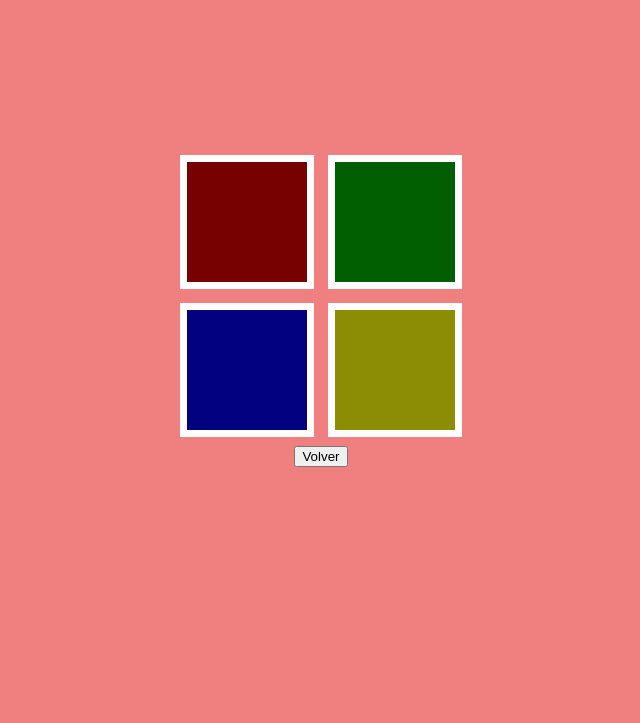
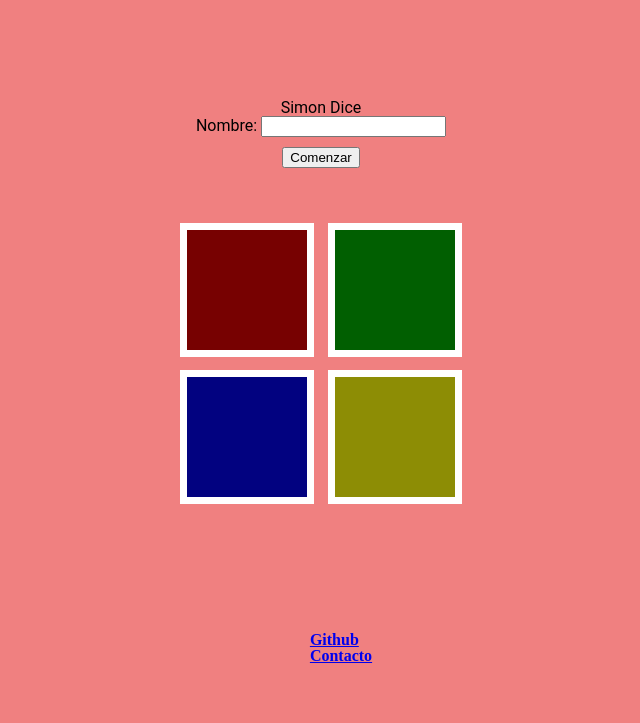
Before and after one commit to florenciamontini/simon_dice_lppa, a plain HTML site: page index.html in a window 1280 px wide. Shown: the whole page, without its empty margins (319-959 px from the left). Drawn offline with Linux system fonts and the light colour scheme.

Commit message:
maquetado de pantallas y estilos css

```diff
--- /dev/null
+++ b/css/estilos.css
@@ -0,0 +1,89 @@
+body {
+    background-color: lightcoral;
+}
+
+#inicio {
+    align-items: center;
+    display: flex;
+    flex-direction: column;
+    margin-top: 100px;
+    font-family: "Roboto", sans-serif;
+}
+
+#pagina {
+    display: block;
+    margin-top: 50px;
+}
+
+#pagina .juego {
+    text-align: center;
+    display: flex;
+    flex-direction: column;
+    width: 100%;
+    height: 100%;
+}
+
+#pagina .juego .juego-fila div {
+    display: inline-block;
+    border: 7px solid white;
+    margin: 5px;
+    height: 120px;
+    width: 120px;
+}
+
+#pagina .juego .juego-fila div.player-mode:hover {
+    border-color: yellow;
+}
+
+#pagina .juego div#boton-color-1 {
+    background-color: #770101;
+}
+
+#pagina .juego div#boton-color-2 {
+    background-color: #015f01;
+}
+
+#pagina .juego div#boton-color-3 {
+    background-color: #020280;
+}
+
+#pagina .juego div#boton-color-4 {
+    background-color: #8d8d05;
+}
+
+#pagina .juego div#boton-color-1.activo {
+    background-color: #ff0000;
+}
+
+#pagina .juego div#boton-color-2.activo {
+    background-color: #00a700;
+}
+
+#pagina .juego div#boton-color-3.activo {
+    background-color: #0000ff;
+}
+
+#pagina .juego div#boton-color-4.activo {
+    background-color: #ffff00;
+}
+
+.centrado {
+    margin-top: 10px;
+    text-align: center;
+}
+
+footer {
+    display: flex;
+    flex-direction: column;
+    align-items: center;
+    margin-top: 4em;
+    background-color: transparent;
+}
+
+footer div {
+    align-items: center;
+    margin: 40px;
+    color: #ffffff;
+    font-size: medium;
+    font-weight: bolder;
+}
--- /dev/null
+++ b/css/reset.css
@@ -0,0 +1,43 @@
+html, body, div, span, applet, object, iframe,
+h1, h2, h3, h4, h5, h6, p, blockquote, pre,
+a, abbr, acronym, address, big, cite, code,
+del, dfn, em, img, ins, kbd, q, s, samp,
+small, strike, strong, sub, sup, tt, var,
+b, u, i, center,
+dl, dt, dd, ol, li,
+fieldset, form, label, legend,
+table, caption, tbody, tfoot, thead, tr, th, td,
+article, aside, canvas, details, embed,
+figure, figcaption, footer, header, hgroup,
+menu, nav, output, ruby, section, summary,
+time, mark, audio, video {
+	margin: 0;
+	padding: 0;
+	border: 0;
+	font-size: 100%;
+	font: inherit;
+	vertical-align: baseline;
+}
+/* HTML5 display-role reset for older browsers */
+article, aside, details, figcaption, figure,
+footer, header, hgroup, menu, nav, section {
+	display: block;
+}
+body {
+	line-height: 1;
+}
+ol, ul {
+	list-style: none;
+}
+blockquote, q {
+	quotes: none;
+}
+blockquote:before, blockquote:after,
+q:before, q:after {
+	content: '';
+	content: none;
+}
+table {
+	border-collapse: collapse;
+	border-spacing: 0;
+}
--- a/estilos.css
+++ /dev/null
@@ -1,44 +0,0 @@
-body {
-    background-color: lightcoral;
-}
-
-#pagina {
-    display: block;
-    margin-top: 150px;
-}
-
-#pagina .juego {
-    text-align: center;
-    display: flex;
-    flex-direction: column;
-    width: 100%;
-    height: 100%;
-}
-
-#pagina .juego .juego-fila div {
-    display: inline-block;
-    border: 7px solid white;
-    margin: 5px;
-    height: 120px;
-    width: 120px;
-}
-
-#pagina .juego .juego-fila div.player-mode:hover {
-    border-color: yellow;
-}
-
-#pagina .juego div#button-color-1 {
-    background-color: #770101;
-}
-
-#pagina .juego div#button-color-2 {
-    background-color: #015f01;
-}
-
-#pagina .juego div#button-color-3 {
-    background-color: #020280;
-}
-
-#pagina .juego div#button-color-4 {
-    background-color: #8d8d05;
-}
--- a/index.html
+++ b/index.html
@@ -5,26 +5,52 @@
     <meta charset="UTF-8">
     <meta name="viewport" content="width=device-width, initial-scale=1.0">
     <title>Simon says</title>
-    <link rel="stylesheet" href="estilos.css" />
+    <link rel="stylesheet" href="css/reset.css">
+    <link rel="stylesheet" href="css/estilos.css">
+
 </head>
 
 <body>
+
+    <div id="inicio">
+        <div>
+            <h1>Simon Dice</h1>
+        </div>
+        <form name="formulario">
+            <div>
+                <label for="nombre">Nombre:</label>
+                <input type="text" id="nombre" name="nombre" required>
+            </div>
+            <div class="centrado">
+                <button type="submit">Comenzar</button>
+            </div>
+        </form>
+    </div>
+
     <div id="pagina">
         <div class="juego">
             <div class="juego-fila">
-                <div id="button-color-1" class="button-color"></div>
-                <div id="button-color-2" class="button-color"></div>
+                <div id="boton-color-1" class="boton-color"></div>
+                <div id="boton-color-2" class="boton-color"></div>
             </div>
             <div class="juego-fila">
-                <div id="button-color-3" class="button-color"></div>
-                <div id="button-color-4" class="button-color"></div>
+                <div id="boton-color-3" class="boton-color"></div>
+                <div id="boton-color-4" class="boton-color"></div>
             </div>
-            <div>
-                <input id="volver" type="button" value="Volver"/>
-            </div>
+
         </div>
     </div>
-    <script src="scripts.js"></script>
+
+    <footer>
+        <div>
+            <ul>
+                <li><a href="https://github.com/florenciamontini" target="_blank">Github</a></li>
+                <li><a href="html/contacto.html">Contacto</a></li>
+            </ul>
+        </div>
+    </footer>
+
+    <script src="js/script.js"></script>
 </body>
 
 </html>
```
Also changed, not shown: html/contacto.html (added, +36 -0 lines), js/script.js (renamed from script.js).
